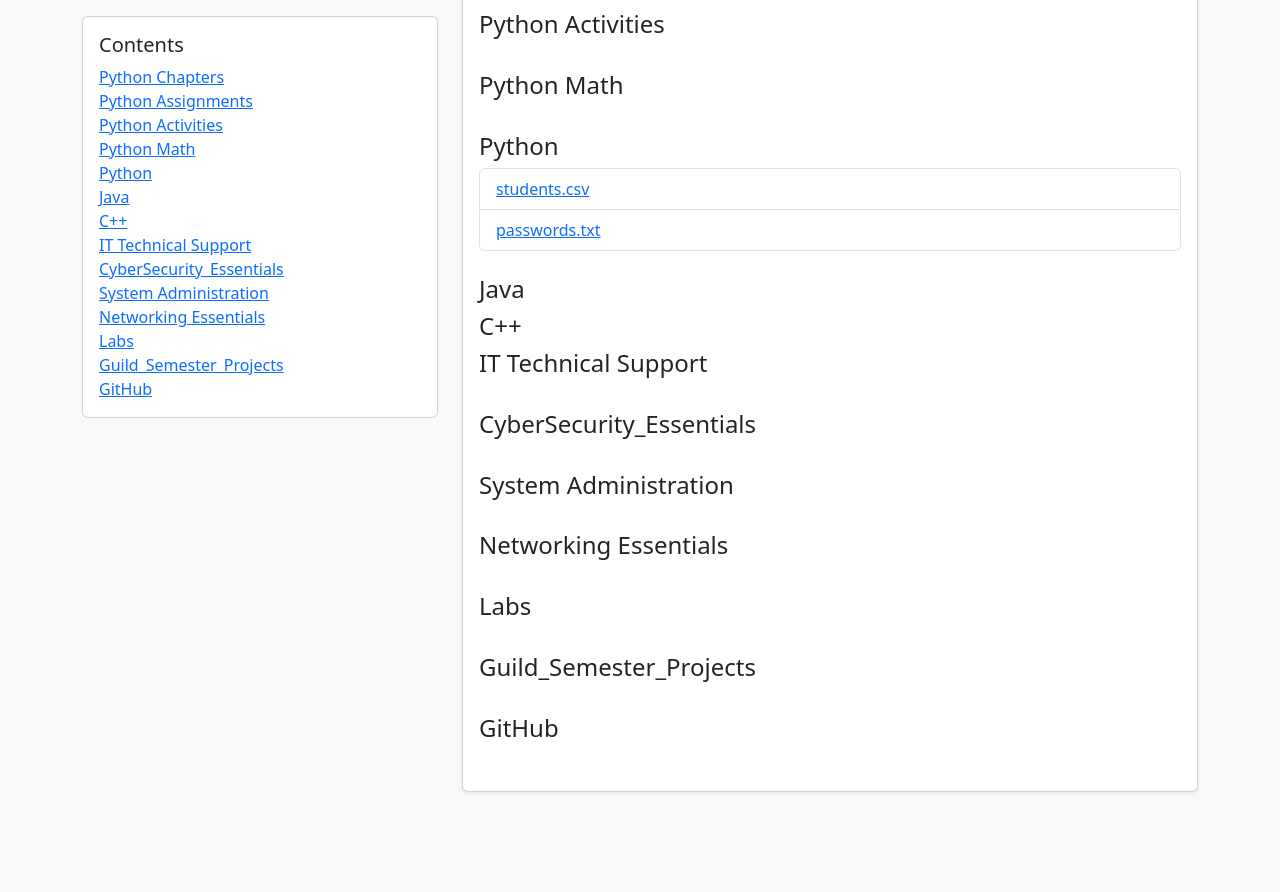
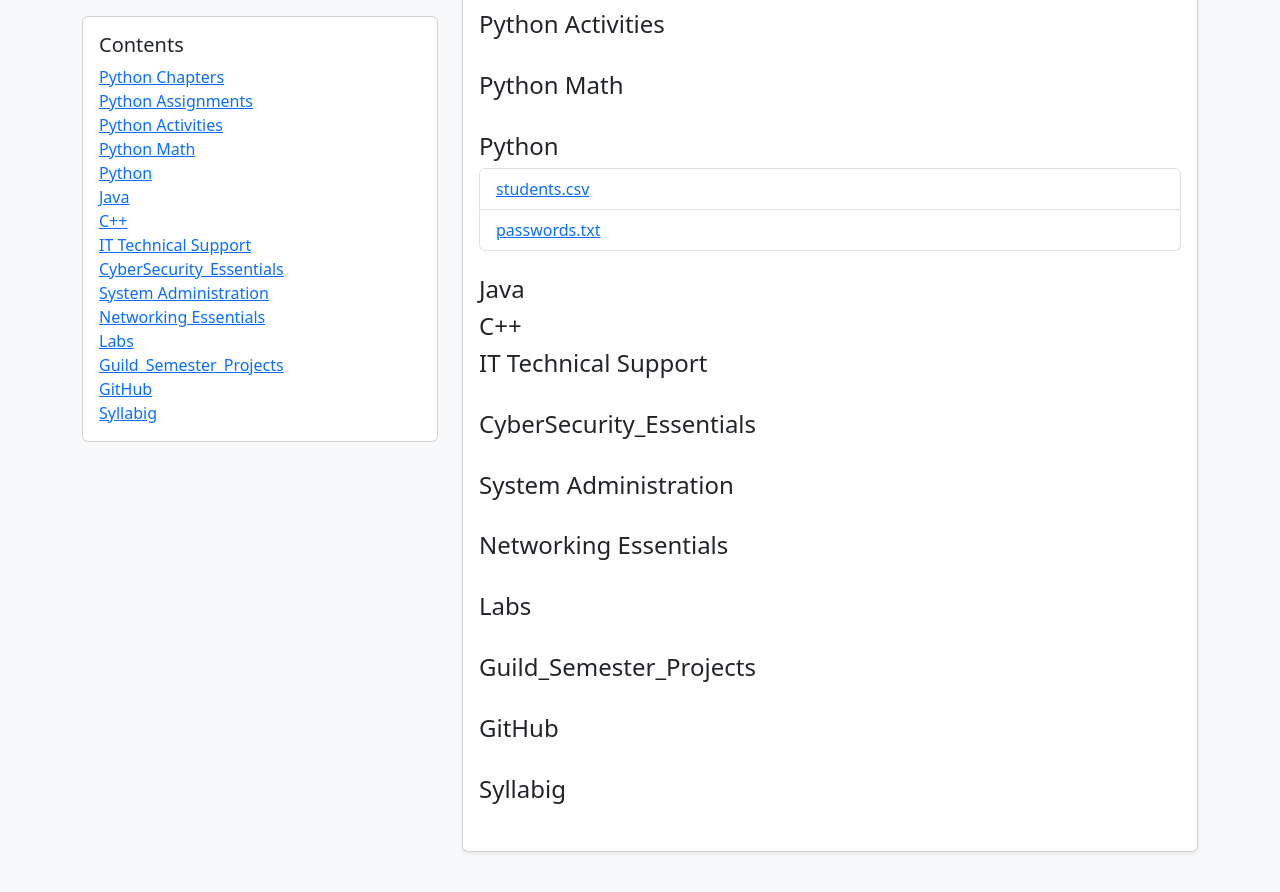
Before and after one commit to itinstructor/WNCCComputerScience, a Jekyll site: the page built from index.html, in a window 1280 px wide and 900 px high, scrolled down 511 px. Shown: the top 892 px of the window. Built offline with Jekyll 4.4.1, drawn with Linux system fonts in a browser that asks for light colours; before the commit the page ends 1351 px from its top, so only the background shows below that.

Commit message:
Update add Syllabi Folder

```diff
--- a/index.html
+++ b/index.html
@@ -231,6 +231,20 @@
                             {% endif %}
                             {% endfor %}
                         </ul>
+
+                        <h4>Syllabig</h4>
+                        <ul class="list-group mb-4">
+                            {% assign folder = 'Syllabi/' %}
+                            {% for file in site.static_files %}
+                            {% assign p = file.path | replace: '\\\\', '/' %}
+                            {% if p contains folder %}
+                            <li class="list-group-item">
+                                <a href="{{ p | relative_url }}">{{ file.name }}</a>
+                            </li>
+                            {% endif %}
+                            {% endfor %}
+                        </ul>
+
                     </div>
                 </div>
             </section>
```
Also changed, not shown: 28 other files.
